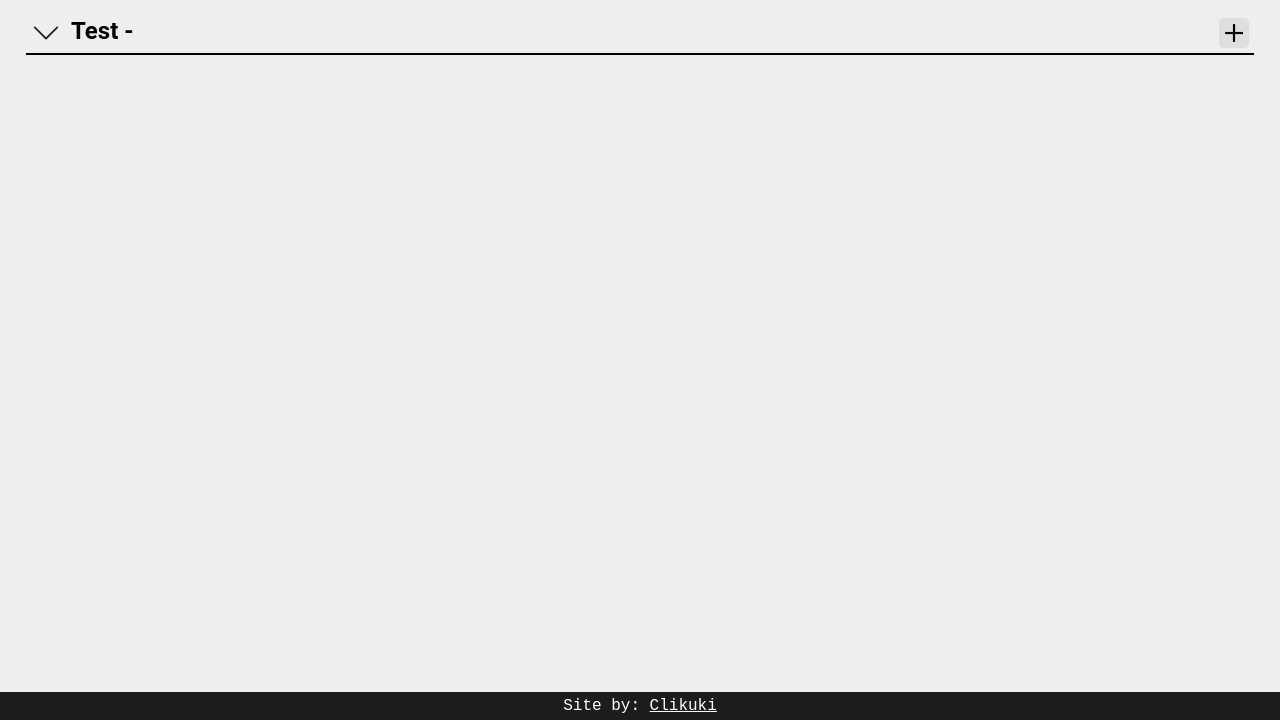
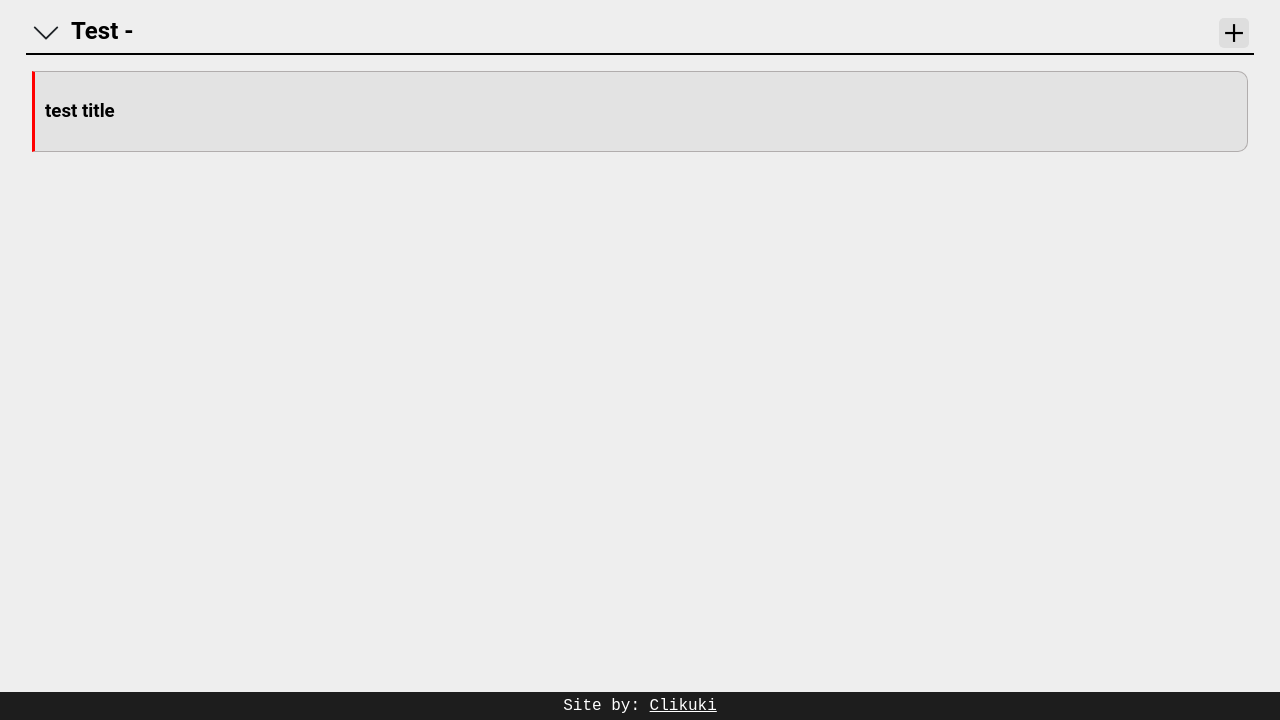
Before and after one commit to clikuki/To-Do, a website built with webpack: page src/template.html in a window 1280 px wide. Shown: the part 80-800 px from the top of the page. Built offline with nearby package versions, Linux system fonts and the light colour scheme.

Commit message:
changed component func
- Changed component maker func
- Started working on todo item component

```diff
--- a/src/components/projectComponent.js
+++ b/src/components/projectComponent.js
@@ -10,34 +10,43 @@ const headerComponent = (() =>
 	return (name, projectElem) =>
 	{
 		const mainComponent = component('div', {
+			props: {
 				class: [
 					'projectHeader',
 					'heading',
 				]
+			}
 		})
 
 		const projectName = component('h2', {
+			props: {
 				class: [
 					'projectName',
 				],
 				onclick: () => toggleTodo(projectElem),
-		}, [
+			},
+			children: [
 				name
-		])
+			]
+		})
 
 		const toggleTodosBtn = component('img', {
+			props: {
 				src: arrow,
 				class: [
 					'arrow',
 					'noGray',
-			]
+				],
+			}
 		})
 
 		const addTodoBtn = component('img', {
-			src: add,
+			props: {
+				src: add
+			},
 		})
 
-		mainComponent.append( toggleTodosBtn, projectName, addTodoBtn )
+		mainComponent.append(toggleTodosBtn, projectName, addTodoBtn)
 		return mainComponent;
 	}
 })()
@@ -45,22 +54,26 @@ const headerComponent = (() =>
 const projectComponent = (name) =>
 {
 	const mainComponent = component('div', {
+		props: {
 			class: [
 				'project',
-			'empty',
+				// 'empty',
 			],
-		key: getUniqueKey(),
+			'data-key': getUniqueKey(),
+		}
 	})
 
 	const header = headerComponent(name, mainComponent);
 
 	const todosContainer = component('div', {
+		props: {
 			class: [
 				'todos',
-		]
+			],
+		}
 	});
 
-	mainComponent.append( header, todosContainer );
+	mainComponent.append(header, todosContainer);
 	return mainComponent;
 }
 
--- /dev/null
+++ b/src/components/todoComponent.js
@@ -0,0 +1,38 @@
+import component from "../modules/component";
+
+/**
+ *
+ * @param {Object} todoInfo - Info of the todo item
+ * @param {String} todoInfo.title - Title of the todo item
+ * @param {String} todoInfo.description - Description of the todo item
+ * @param {String} todoInfo.dueDate - Deadline of todo item
+ * @param {Number} todoInfo. priority - The priority of the todo item
+ * @returns {HTMLElement} Returns a todo component
+ */
+const todoComponent = (todoInfo) =>
+{
+	const mainComponent = component('div', {
+		props: {
+			class: [
+				'todoItem'
+			],
+			'data-priority': todoInfo.priority,
+		}
+	})
+
+	const todoName = component('h3', {
+		children: [
+			todoInfo.title
+		],
+		props: {
+			class: [
+				'todoName'
+			]
+		}
+	})
+
+	mainComponent.append(todoName);
+	return mainComponent;
+}
+
+export default todoComponent;
--- a/src/index.js
+++ b/src/index.js
@@ -1,5 +1,6 @@
 import projects from './modules/projects';
 import projectComponent from './components/projectComponent';
+import todoComponent from './components/todoComponent';
 import './normalize.css';
 import './style.css';
 
@@ -12,4 +13,7 @@ const testInfo1 = {
 
 const projectContainer = document.querySelector('#projectContainer');
 
-projectContainer.append(projectComponent('Test'));
+const projectElem = projectComponent('Test');
+
+projectContainer.append(projectElem);
+projectElem.querySelector('.todos').append(todoComponent( testInfo1 ))
--- a/src/modules/component.js
+++ b/src/modules/component.js
@@ -1,8 +1,16 @@
-export default function(tag, options = {}, children)
+/**
+ *
+ * @param {String} tag - The tag of the element
+ * @param {Object} options - Options for the element
+ * @param {Object} options.props - Properties of the element
+ * @param {Array} options.children - An array of nodes
+ * @returns {HTMLElement} Returns a node with the specifed tag
+ */
+export default (tag, { props = {}, children = [] }) =>
 {
 	const element = document.createElement(tag);
 
-	for(const [key, value] of Object.entries(options))
+	for(const [key, value] of Object.entries(props))
 	{
 		switch(key)
 		{
--- a/src/style.css
+++ b/src/style.css
@@ -200,7 +200,6 @@ footer
 .project > .todos
 {
 	padding: 1rem;
-	display: none;
 }
 
 .project.empty > .todos
@@ -238,17 +237,17 @@ footer
 	margin-top: 0;
 }
 
-.todoItem.priorityHigh
+.todoItem[data-priority='1']
 {
 	border-left-color: red;
 }
 
-.todoItem.priorityMedium
+.todoItem[data-priority='2']
 {
 	border-left-color: yellow;
 }
 
-.todoItem.priorityLow
+.todoItem[data-priority='3']
 {
 	border-left-color: green;
 }
```
Lines whose indentation alone changed are shown as unchanged.
